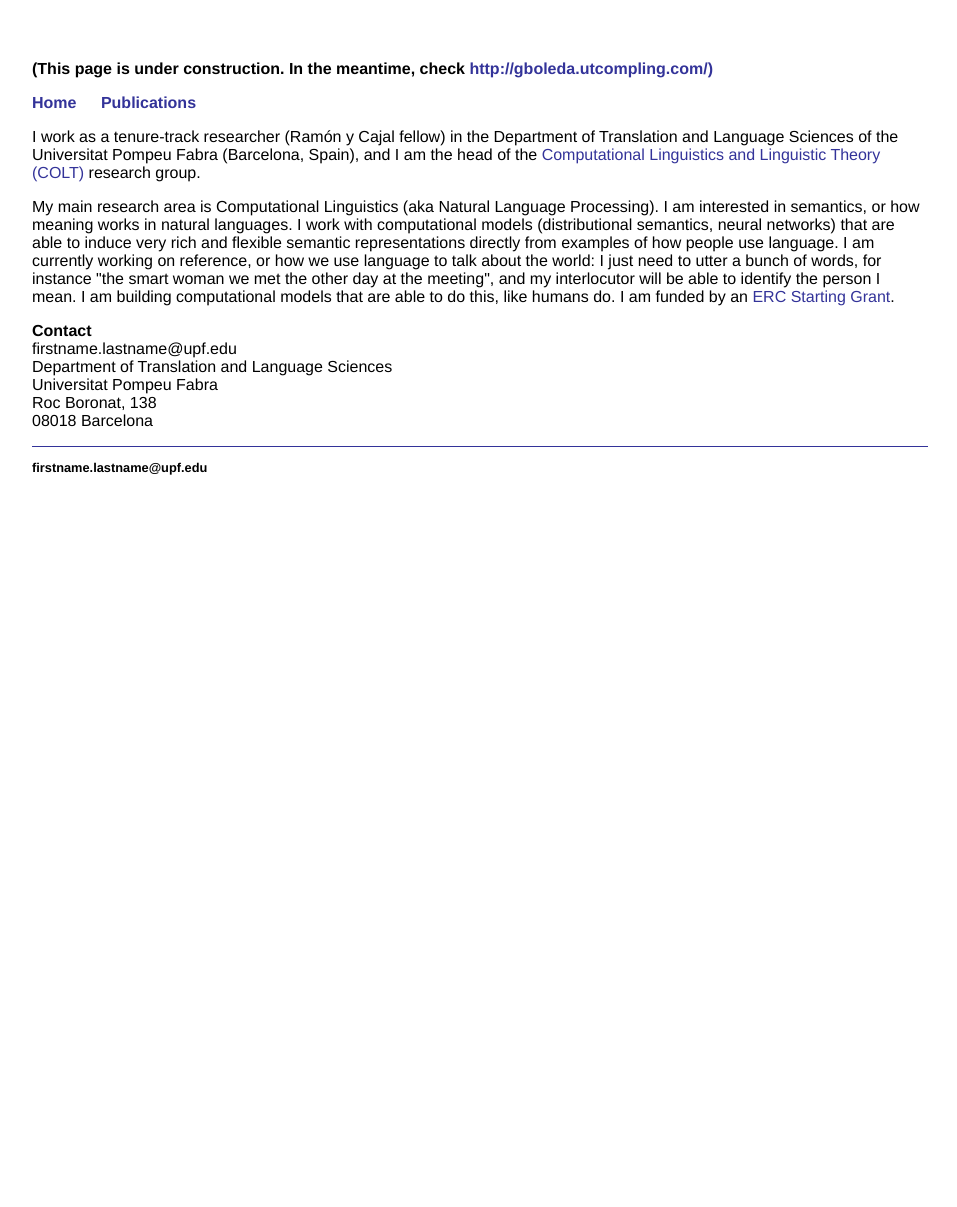
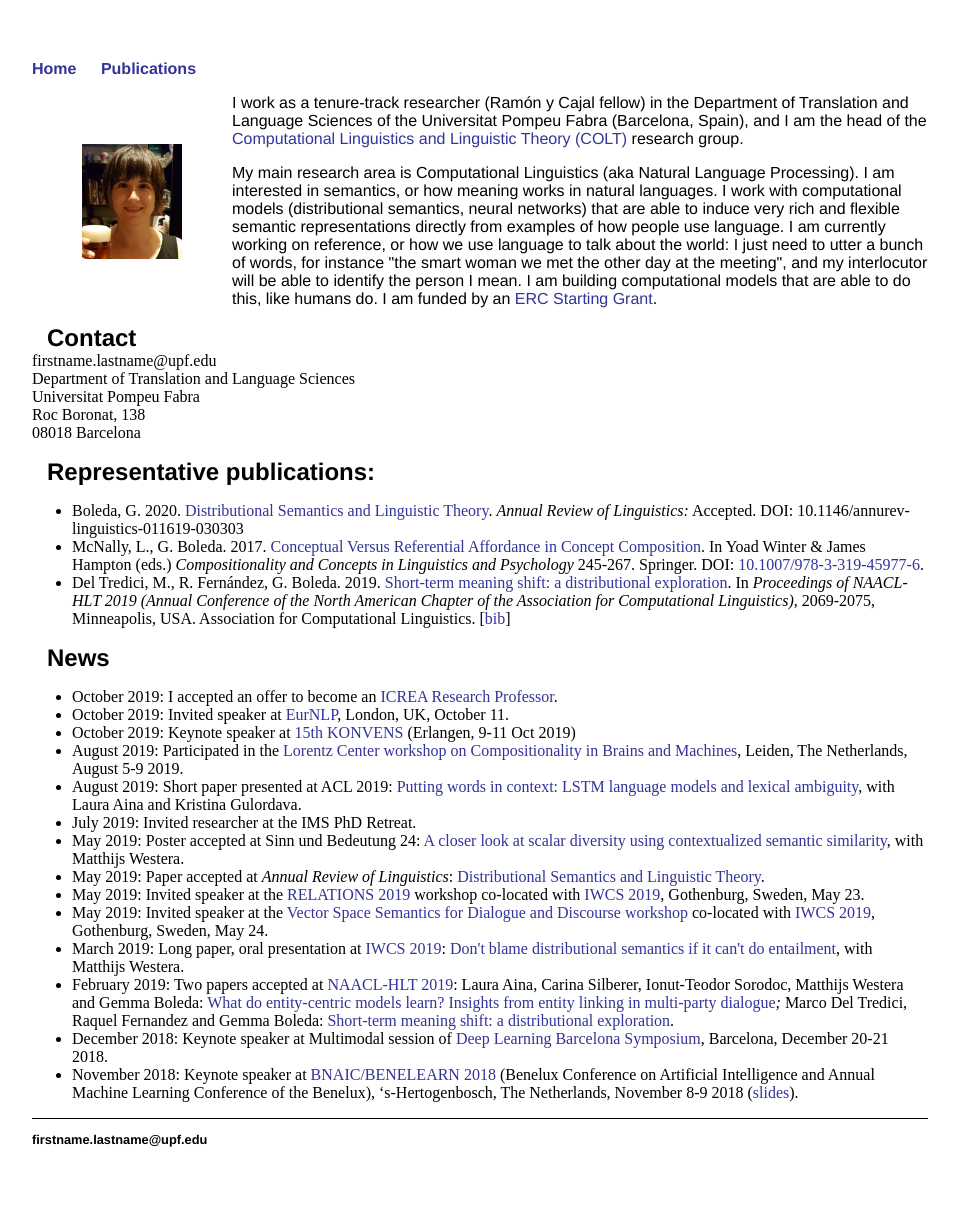
Before and after one commit to gboleda/gboleda.github.io, a Jekyll site: the page built from index.html, in a window 1280 px wide. Shown: the whole page, without its empty margins (160-1117 px from the left). Built offline with Jekyll 4.4.1, drawn with Linux system fonts in a browser that asks for light colours; before the commit the page ends 900 px from its top, so only the background shows below that.

Commit message:
picture, nicer

```diff
--- a/_layouts/default.html
+++ b/_layouts/default.html
@@ -6,7 +6,6 @@
 		<link rel="stylesheet" type="text/css" href="/css/main.css">
 	</head>
 	<body>
-	  <p><b>(This page is under construction. In the meantime, check <a href=http://gboleda.utcompling.com/>http://gboleda.utcompling.com/<a>)</b><br>
 		<nav>
     		<ul>
         		<li><a href="/">Home</a></li>
--- a/css/main.css
+++ b/css/main.css
@@ -40,7 +40,7 @@ p {
     font-family:'Helvetica', 'Arial', 'Sans-Serif';
 }
 footer {
-    border-top: 1px solid #339;
+    border-top: 1px solid;
     font-size: .8em;
 }
 
--- a/index.html
+++ b/index.html
@@ -3,33 +3,43 @@ layout: default
 title: Gemma Boleda
 ---
 
+<img src="pic4web.jpg" align="left" hspace="50" vspace="50" width="100">
 		<p>I work as a tenure-track researcher (Ramón y Cajal fellow) in the Department of Translation and Language Sciences of the Universitat Pompeu Fabra (Barcelona, Spain), and I am the head of the <a href="https://www.upf.edu/web/colt/">Computational Linguistics and Linguistic Theory (COLT)</a> research group. </p>
 
 		<p>My main research area is Computational Linguistics (aka Natural Language Processing). I am interested in semantics, or how meaning works in natural languages. I work with computational models (distributional semantics, neural networks) that are able to induce very rich and flexible semantic representations directly from examples of how people use language. I am currently working on reference, or how we use language to talk about the world: I just need to utter a bunch of words, for instance "the smart woman we met the other day at the meeting", and my interlocutor will be able to identify the person I mean. I am building computational models that are able to do this, like humans do. I am funded by an <a href="https://www.upf.edu/web/amore">ERC Starting Grant</a>.</p>
 
-		<p><b>Contact</b><br>
+<p><h3>Contact</h3>
 firstname.lastname@upf.edu<br>
 Department of Translation and Language Sciences<br>
 Universitat Pompeu Fabra<br>
 Roc Boronat, 138<br>
-		  08018 Barcelona</p>
+08018 Barcelona</p>
 
-		<!--
+<h3>Representative publications:</h3>
+<ul><li>Boleda, G. 2020.
+  <a href="https://arxiv.org/pdf/1905.01896.pdf">Distributional Semantics and Linguistic Theory</a>. <i>Annual Review of Linguistics:</i> Accepted. DOI: 10.1146/annurev-linguistics-011619-030303</li>
+  <li>McNally, L., G. Boleda. 2017.
+<a href="https://link.springer.com/content/pdf/10.1007%2F978-3-319-45977-6_10.pdf">Conceptual Versus Referential Affordance in Concept Composition</a>.
+In Yoad Winter &amp; James Hampton (eds.) <i>Compositionality and Concepts in Linguistics and Psychology</i> 245-267. Springer. DOI: <a href="http://10.1007/978-3-319-45977-6">10.1007/978-3-319-45977-6</a>.</li>
+  <li>Del Tredici, M., R. Fernández, G. Boleda. 2019.
+<a href="https://www.aclweb.org/anthology/N19-1210.pdf">Short-term meaning shift: a distributional exploration</a>.
+In <i>Proceedings of NAACL-HLT 2019 (Annual Conference of the North American Chapter of the Association for Computational Linguistics)</i>, 2069-2075, Minneapolis, USA. Association for Computational Linguistics.
+[<a href="https://www.aclweb.org/anthology/N19-1210.bib">bib</a>]
+  </li>
+</ul>
 
-		<p style="font-size:13.3333px;line-height:19.3939px"><b style="background-color:transparent;font-size:10pt">News</b></p>
-<ul><li>August 2019: Will be the keynote speaker at <a href="http://2019.konvens.org/" target="_blank">15th KONVENS</a> (Erlangen, 9–11 Oct 2019)</li>
+<p><h3>News</h3>
+<ul><li>October 2019: I accepted an offer to become an <a href="https://www.icrea.cat/en/icrea-research-professors">ICREA Research Professor</a>. </li>
+<li>October 2019: Invited speaker at <a href="https://www.eurnlp.org/">EurNLP</a>, London, UK, October 11.</li>
+<li>October 2019: Keynote speaker at <a href="http://2019.konvens.org/" target="_blank">15th KONVENS</a> (Erlangen, 9-11 Oct 2019)</li>
 <li>August 2019: Participated in the <a href="https://www.lorentzcenter.nl/lc/web/2019/1120/info.php3?wsid=1120">Lorentz Center workshop on Compositionality in Brains and Machines</a>, Leiden, The Netherlands, August 5-9 2019.</li>
-<li>August 2019: Short paper presented at ACL 2019:&nbsp;<a href="https://www.aclweb.org/anthology/papers/P/P19/P19-1324">Putting words in context: LSTM language models and lexical ambiguity</a>, with Laura Aina and Kristina Gulordava.</li>
+<li>August 2019: Short paper presented at ACL 2019: <a href="https://www.aclweb.org/anthology/papers/P/P19/P19-1324">Putting words in context: LSTM language models and lexical ambiguity</a>, with Laura Aina and Kristina Gulordava.</li>
 <li>July 2019: Invited researcher at the IMS PhD Retreat.</li>
 <li>May 2019: Poster accepted at Sinn und Bedeutung 24: <a href="https://www.dropbox.com/s/m32r6efaeqnax4a/Westera-Boleda-2019-SUB_scalar-diversity.pdf?dl=0">A closer look at scalar diversity using contextualized semantic similarity</a>, with Matthijs Westera.</li>
-<li>May 2019: Paper accepted at <i>Annual Review of Linguistics</i>:&nbsp;<a href="https://arxiv.org/pdf/1905.01896.pdf">Distributional Semantics and Linguistic Theory</a>.&nbsp;</li>
-<li>May 2019: Invited speaker at the&nbsp;<a href="https://sites.google.com/view/relations-2019/">RELATIONS 2019</a>&nbsp;workshop co-located with&nbsp;<a href="https://sites.google.com/view/iwcs2019/" style="background-color:transparent;font-size:10pt">IWCS 2019</a><span style="background-color:transparent;font-size:10pt">, Gothenburg, Sweden, May 23.</span></li>
-<li>May 2019: Invited speaker at the&nbsp;<a href="https://sites.google.com/site/dialoguevector/">Vector Space Semantics for Dialogue and Discourse workshop</a>&nbsp;co-located with&nbsp;<a href="https://sites.google.com/view/iwcs2019/">IWCS 2019</a>, Gothenburg, Sweden, May 24.</li>
-<li>April 2019: Will be an invited speaker at <a href="https://www.eurnlp.org/">EurNLP</a>, London, UK, October 11.</li>
-<li><span style="background-color:transparent;font-size:10pt">March 2019: Long paper, oral presentation at </span><a href="https://sites.google.com/view/iwcs2019" style="background-color:transparent;font-size:10pt">IWCS 2019</a><span style="background-color:transparent;font-size:10pt">:&nbsp;</span><span style="background-color:transparent;font-size:10pt"><a href="https://www.aclweb.org/anthology/W19-0410">Don't blame distributional semantics if it can't do entailment</a></span><span style="background-color:transparent;font-size:10pt">, with Matthijs Westera.</span></li>
-<li>February 2019: Two papers accepted at <a href="https://naacl2019.org/">NAACL-HLT 2019</a>: Laura Aina, Carina Silberer, Ionut-Teodor Sorodoc, Matthijs Westera&nbsp;and Gemma Boleda:&nbsp;<span style="background-color:transparent;font-size:10pt"><a href="https://aclweb.org/anthology/papers/N/N19/N19-1378">What do entity-centric models learn? Insights from entity linking in multi-party dialogue</a><i>;</i></span><span style="background-color:transparent;font-size:10pt">&nbsp;</span>Marco Del Tredici, Raquel Fernandez and Gemma Boleda:&nbsp;<span style="background-color:transparent;font-size:10pt"><a href="https://www.aclweb.org/anthology/N19-1210">Short-term meaning shift: a distributional exploration</a>.</span></li>
-<li>December 2018: Keynote speaker at Multimodal session of&nbsp;<a href="https://sites.google.com/view/dlbcn2018/" style="background-color:transparent;font-size:10pt">Deep Learning Barcelona Symposium</a><span style="background-color:transparent;font-size:10pt">, Barcelona, December 20-21 2018.</span></li>
-<li>November 2018: Keynote speaker at <a href="https://bnaic2018.nl/">BNAIC/BENELEARN 2018</a> (Benelux Conference on Artificial Intelligence and Annual Machine Learning Conference of the Benelux), ‘s-Hertogenbosch, The Netherlands, November 8-9 2018 (<a href="https://www.dropbox.com/s/rcrv2vjos5dhy8r/gboleda-bnaic-benelearn-2018.pdf?dl=0">slides</a>).</li>
-<li>October 2018: Co-organizer,&nbsp;<a href="https://sites.google.com/view/dlbcn2018/" style="font-size:13.3333px">Deep Learning Barcelona Symposium</a><span style="font-size:13.3333px">, Barcelona, December 20-21 2018.</span></li>
-<li>October 2018: Invited speaker at&nbsp;the <a href="https://erc.europa.eu/event/frontier-research-and-artificial-intelligence">Frontier Research and Artificial Intelligence conference</a>&nbsp;organized by the ERCEA, Brussels, Belgium, 25-26 October 2018.</li></ul>
-    -->
+<li>May 2019: Paper accepted at <i>Annual Review of Linguistics</i>: <a href="https://arxiv.org/pdf/1905.01896.pdf">Distributional Semantics and Linguistic Theory</a>. </li>
+<li>May 2019: Invited speaker at the <a href="https://sites.google.com/view/relations-2019/">RELATIONS 2019</a> workshop co-located with <a href="https://sites.google.com/view/iwcs2019/">IWCS 2019</a>, Gothenburg, Sweden, May 23.</li>
+<li>May 2019: Invited speaker at the <a href="https://sites.google.com/site/dialoguevector/">Vector Space Semantics for Dialogue and Discourse workshop</a> co-located with <a href="https://sites.google.com/view/iwcs2019/">IWCS 2019</a>, Gothenburg, Sweden, May 24.</li>
+<li>March 2019: Long paper, oral presentation at <a href="https://sites.google.com/view/iwcs2019">IWCS 2019</a>: <a href="https://www.aclweb.org/anthology/W19-0410">Don't blame distributional semantics if it can't do entailment</a>, with Matthijs Westera.</li>
+<li>February 2019: Two papers accepted at <a href="https://naacl2019.org/">NAACL-HLT 2019</a>: Laura Aina, Carina Silberer, Ionut-Teodor Sorodoc, Matthijs Westera and Gemma Boleda: <a href="https://aclweb.org/anthology/papers/N/N19/N19-1378">What do entity-centric models learn? Insights from entity linking in multi-party dialogue</a><i>;</i> Marco Del Tredici, Raquel Fernandez and Gemma Boleda: <a href="https://www.aclweb.org/anthology/N19-1210">Short-term meaning shift: a distributional exploration</a>.</li>
+<li>December 2018: Keynote speaker at Multimodal session of <a href="https://sites.google.com/view/dlbcn2018/">Deep Learning Barcelona Symposium</a>, Barcelona, December 20-21 2018.</li>
+  <li>November 2018: Keynote speaker at <a href="https://bnaic2018.nl/">BNAIC/BENELEARN 2018</a> (Benelux Conference on Artificial Intelligence and Annual Machine Learning Conference of the Benelux), ‘s-Hertogenbosch, The Netherlands, November 8-9 2018 (<a href="https://www.dropbox.com/s/rcrv2vjos5dhy8r/gboleda-bnaic-benelearn-2018.pdf?dl=0">slides</a>).</li></ul>
```
Also changed, not shown: pic4web.jpg (added).
